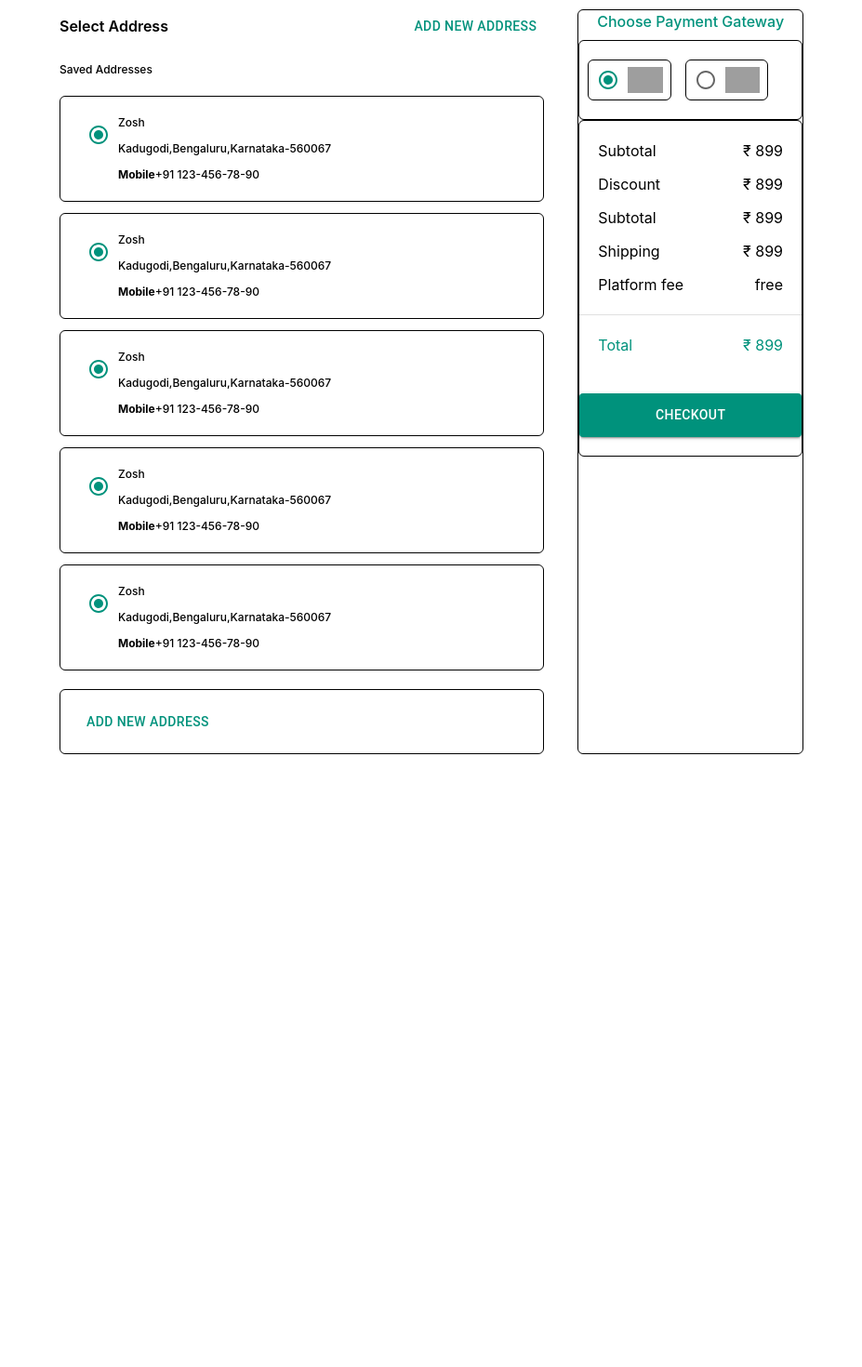
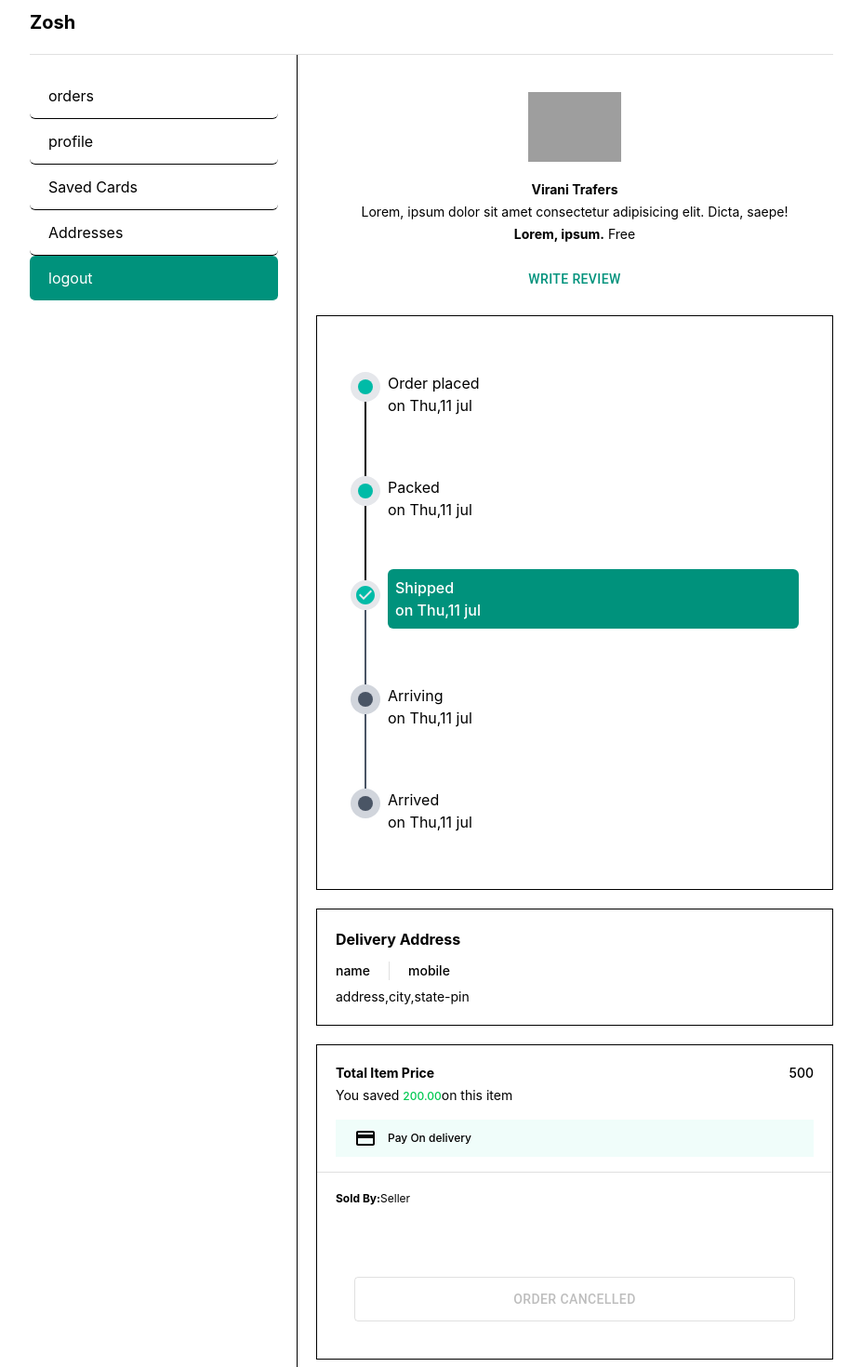
Before and after one commit to mihirprasad62/Ecommerce-Multivendor-Frontend, a React (Vite) app: page / in a window 1280 px wide. Shown: the part 100-1570 px from the top of the page at 93% size, without its empty margins (176-1103 px from the left). Before the commit the page ends 911 px from the top, so only its background shows below. Built offline with nearby package versions, Linux system fonts and the light colour scheme; grey boxes are pictures that could not be loaded; the HTML template or start-up script is replaced by a standard one.

Commit message:
orders section of Account done

```diff
--- a/src/App.tsx
+++ b/src/App.tsx
@@ -12,6 +12,7 @@ import ProductDetails from './customer/pages/PageDetails/ProductDetails';
 import Review from './customer/pages/Review/Review';
 import Cart from './customer/pages/Cart/Cart';
 import Checkout from './customer/pages/Checkout/Checkout';
+import Account from './customer/pages/Account/Account';
 
 const App = () => {
   return (
@@ -24,7 +25,8 @@ const App = () => {
       {/* <ProductDetails/> */}
       {/* <Review/> */}
       {/* <Cart/> */}
-      <Checkout/>
+      {/* <Checkout/> */}
+      <Account/>
 
 
       </div>
--- /dev/null
+++ b/src/customer/pages/Account/Account.tsx
@@ -0,0 +1,55 @@
+import { Divider } from '@mui/material'
+import React from 'react'
+import { useLocation, useNavigate } from 'react-router-dom'
+import Orders from './Orders'
+import OrderDetails from './OrderDetails'
+
+const menu=[
+    {name:"orders",path:"/account/orders"},
+    {name:"profile",path:"/account/profile"},
+    {name:"Saved Cards",path:"/account/saved-card"},
+    {name:"Addresses",path:"/account/addresses"},
+    {name:"logout",path:"/"},
+]
+
+const Account = () => {
+    const navigate=useNavigate()
+    const location=useLocation()
+
+    const handleClick=(item:any)=>navigate(item.path)
+  return (
+    <>
+    <div className='px-5 lg:px-52 min-h-screen mt-10'>
+        <div>
+            <h1 className='text-xl font-bold pb-5'>Zosh</h1>
+        </div>
+        <Divider/>
+        <div className='grid grid-cols-1 lg:grid-cols-3 lg:min-h-[78vh]'>
+            <section className='col-span-1 lg:border-r lg:pr-5 py-5 h-full'>
+                {
+                    menu.map((item) => (
+    <div
+        key={item.name}
+        onClick={() => handleClick(item)}
+        className={`py-3 cursor-pointer hover:text-white hover:bg-primary px-5 rounded-md border-b ${
+            item.path === location.pathname
+                ? "bg-primary text-white"
+                : ""
+        }`}
+    >
+        <p>{item.name}</p>
+    </div>
+))
+                }
+            </section>
+            <section className='right lg:col-span-2 lg:pl-5 py-5'>
+               {/* <Orders/> */}
+               <OrderDetails/>
+            </section>
+        </div>
+    </div>
+    </>
+  )
+}
+
+export default Account
--- /dev/null
+++ b/src/customer/pages/Account/OrderDetails.tsx
@@ -0,0 +1,80 @@
+import { Box, Button, Divider } from '@mui/material'
+import React from 'react'
+import { useNavigate } from 'react-router-dom'
+import OrderStepper from './OrderStepper';
+import Orders from './Orders';
+import PaymentIcon from '@mui/icons-material/Payment';
+
+const OrderDetails = () => {
+    const navigate=useNavigate();
+  return (
+    <>
+    <Box className='space-y-5'>
+        <section className='flex flex-col gap-5 justify-center items-center pt-5'>
+            <img className='w-[100px]' src="https://www.fabfunda.com/product-img/women-wear-beautiful-blue-soft4-1719036248.jpeg" alt="" />
+            <div className='text-sm space-y-1 text-center'>
+                <h1 className='font-bold'>Virani Trafers</h1>
+                <p>Lorem, ipsum dolor sit amet consectetur adipisicing elit. Dicta, saepe!</p>
+                <p><strong>Lorem, ipsum.</strong> Free</p>
+
+            </div>
+            <div>
+                <Button onClick={()=>navigate(`/reviews/${5}/create`)}>WRITE REVIEW</Button>
+            </div>
+        </section>
+
+        <section className='border p-5'>
+            <OrderStepper orderStatus={"SHIPPED"}/>
+        </section>
+        <div className="border p-5">
+            <h1 className='font-bold pb-3'>Delivery Address</h1>
+            <div className='text-sm space-y-2 '>
+                <div className='flex gap-5 font-medium'>
+                    <p>name</p>
+                    <Divider flexItem orientation='vertical'/>
+                    <p>mobile</p>
+                </div>
+                <p>
+                    address,city,state-pin
+                </p>
+            </div>
+        </div>
+
+        <div className="border space-y-4">
+            <div className='flex justify-between text-sm pt-5 px-5'>
+                <div className='space-y-1'>
+                    <p className='font-bold'>Total Item Price</p>
+                    <p>You saved <span className='text-green-500 font-medium text-xs'>200.00</span>on this item</p>
+
+                </div>
+                <p className='font-medium'>500</p>
+            </div>
+
+            <div className="px-5">
+                <div className='bg-teal-50 px-5 py-2 text-xs font-medium flex items-center gap-3'>
+                     <PaymentIcon/>
+                     <p>Pay On delivery</p>
+                </div>
+            </div>
+
+            <Divider/>
+
+            <div className="px-5 p-5">
+                <p className='text-xs'><strong>Sold By:</strong>Seller</p>
+            </div>
+            <div className="p-10">
+                <Button
+                disabled
+               // onClick={handleCancelOrder}
+                color='error' sx={{py:"0.7rem"}} className='' variant='outlined' fullWidth
+                >
+                    {true ? "order cancelled":"Cancel Order"}
+                </Button>
+            </div>
+        </div>
+    </Box>
+    </>
+  )
+}
+
+export default OrderDetails
--- /dev/null
+++ b/src/customer/pages/Account/OrderItem.tsx
@@ -0,0 +1,36 @@
+import { ElectricBolt } from '@mui/icons-material'
+import { Avatar } from '@mui/material'
+import { teal } from '@mui/material/colors'
+import React from 'react'
+
+const OrderItem = () => {
+  return (
+    <>
+    <div className='text-sm bg-white p-5 space-y-4 border rounded-md cursor-pointer'>
+        <div className='flex items-center gap-5'>
+            <div className=''>
+                <Avatar sizes='small' sx={{bgcolor:teal[500]}}>
+                    <ElectricBolt/>
+                </Avatar>
+            </div>
+            <div>
+                <h1 className="font-bold text-primary">PENDING</h1>
+                <p>Arriving By Mon,15 Jul</p>
+            </div>
+        </div>
+        <div className='p-5 bg-teal-50 flex gap-3'>
+            <div className=''>
+            <img src="https://encrypted-tbn0.gstatic.com/images?q=tbn:ANd9GcQce_t5rdBPbJOS8XH2txZZb4bTP950hyz0co--tAxOJwx5WUvDk093_9U&s=10" className='w-[70px] ' alt="" />
+            </div>
+            <div className='w-full space-y-2'>
+                <h1 className='font-bold'>Virani Trafers</h1>
+                <p>Lorem, ipsum dolor sit amet consectetur adipisicing elit. Dicta, saepe!</p>
+                <p><strong>Lorem, ipsum.</strong> Free</p>
+            </div>
+        </div>
+    </div>
+    </>
+  )
+}
+
+export default OrderItem
--- /dev/null
+++ b/src/customer/pages/Account/OrderStepper.tsx
@@ -0,0 +1,79 @@
+import { FiberManualRecord } from '@mui/icons-material';
+import { Box } from '@mui/material';
+import React, { useEffect, useState } from 'react'
+import CheckCircleIcon from '@mui/icons-material/CheckCircle';
+
+const steps = [
+    { name: "Order placed", description: "on Thu,11 jul", value: "PLACED" },
+    { name: "Packed", description: "on Thu,11 jul", value: "CONFIRMED" },
+    { name: "Shipped", description: "on Thu,11 jul", value: "SHIPPED" },
+    { name: "Arriving", description: "on Thu,11 jul", value: "ARRIVING" },
+    { name: "Arrived", description: "on Thu,11 jul", value: "DELIVERED" },
+]
+
+const canceldStep = [
+    { name: "Order placed", description: "on Thu,11 jul", value: "PLACED" },
+    { name: "Order canceled", description: "on Thu,11 jul", value: "CANCELLED" }
+]
+
+const currentStep = 2;
+
+const OrderStepper = ({ orderStatus }: any) => {
+    const [statusStep, setStatusStep] = useState(steps);
+
+    useEffect(() => {
+        if (orderStatus === "CANCELLED") {
+            setStatusStep(canceldStep)
+        } else {
+            setStatusStep(steps)
+        }
+    }, [orderStatus])
+
+    return (
+        <>
+            <Box className='mx-auto my-10'>
+                {
+                    statusStep.map((step, index) => (
+                        <>
+                            <div key={index} className={`flex px-4`}>
+                                <div className='flex flex-col items-center'>
+                                    <Box
+                                        sx={{ zIndex: -1 }}
+                                        className={`w-8 h-8 rounded-full flex items-center justify-center z-10 ${index <= currentStep ? "bg-gray-200 text-teal-500" : "bg-gray-300 text-gray-600"}`}
+                                    >
+                                        {
+                                            step.value === orderStatus ? (<CheckCircleIcon />) : (<FiberManualRecord sx={{ zIndex: -1 }} />)
+                                        }
+
+                                    </Box>
+                                    {
+                                        index<statusStep.length-1 && (
+                                            <div className={`border h-20 w-[2px] ${index<currentStep?"bg-teal-500":"bg-gray-300 text-gray-600"}`}>
+
+                                            </div>
+                                        )
+                                    }
+                                </div>
+
+                                <div className={`ml-2 w-full`}>
+                                    <div className={`${step.value === orderStatus? "bg-primary p-2 text-white font-medium rounded-md -translate-y-3":""} ${(orderStatus==="CANCELLED" && step.value===orderStatus)?"bg-red-500":""} w-full`}>
+
+                                        <p
+                                        className={``}
+                                        >
+                                            {step.name}
+                                        </p>
+                                        <p className={`${step.value===orderStatus?"text-gray-200":"text-gray-500"}text-xs`}>{step.description}</p>
+
+                                    </div>
+                                </div>
+                            </div>
+                        </>
+                    ))
+                }
+            </Box>
+        </>
+    )
+}
+
+export default OrderStepper
--- /dev/null
+++ b/src/customer/pages/Account/Orders.tsx
@@ -0,0 +1,22 @@
+import React from 'react'
+import OrderItem from './OrderItem'
+
+const Orders = () => {
+  return (
+    <>
+    <div className='text-sm min-h-screen'>
+        <div className='pb-5'>
+            <h1 className='font-semibold'>All orders</h1>
+            <p>from anytime</p>
+        </div>
+        <div>
+            {
+                [1,1,1,1,1].map((item)=><OrderItem/>)
+            }
+        </div>
+    </div>
+    </>
+  )
+}
+
+export default Orders
```
